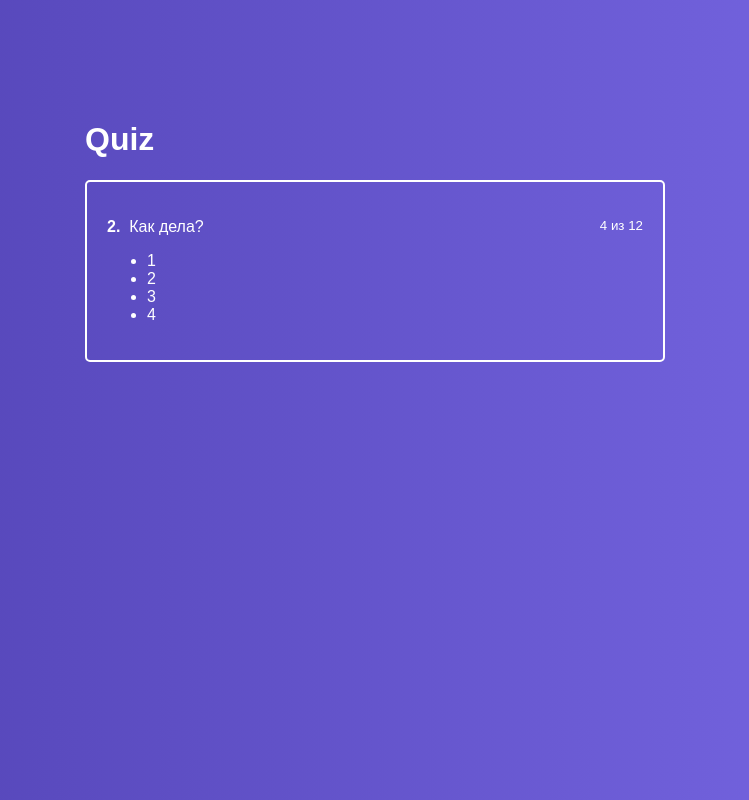
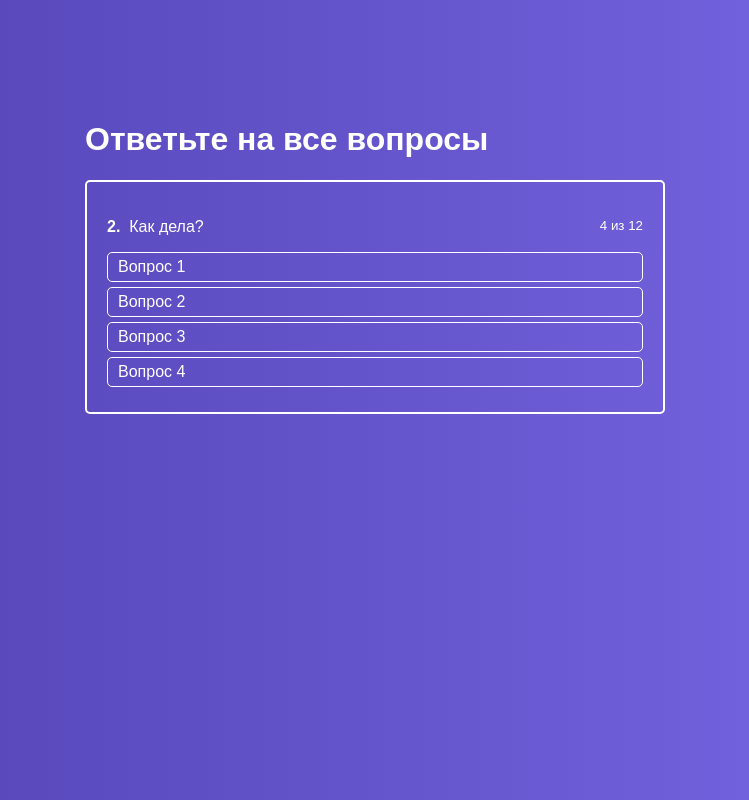
Before and after one commit to iuru2522/test-app, a React app: page / in a window 1280 px wide. Shown: the whole page, without its empty margins (265-1014 px from the left). Built offline with nearby package versions, Linux system fonts and the light colour scheme.

Commit message:
6.1 06-06

```diff
--- a/src/components/ActiveQuiz/ActiveQuiz.js
+++ b/src/components/ActiveQuiz/ActiveQuiz.js
@@ -1,5 +1,6 @@
 import React from 'react'
 import classes from './ActiveQuiz.css'
+import AnswersList from './AnswersList/AnswersList'
 
 const ActiveQuiz = props => (
   <div className={classes.ActiveQuiz}>
@@ -12,12 +13,9 @@ const ActiveQuiz = props => (
       <small>4 из 12</small>
     </p>
 
-    <ul>
-      <li>1</li>
-      <li>2</li>
-      <li>3</li>
-      <li>4</li>
-    </ul>
+    <AnswersList
+      answers={props.answers}
+    />
   </div>
 )
 
--- /dev/null
+++ b/src/components/ActiveQuiz/AnswersList/AnswerItem/AnswerItem.css
@@ -0,0 +1,12 @@
+.AnswerItem {
+    border: 1px solid #fff;
+    border-radius: 5px;
+    padding: 5px 10px;
+    margin-bottom: 5px;
+    cursor: pointer;
+}
+
+.AnswerItem:hover {
+    background: rgba(255, 255, 255, .2);
+    transition: background .3s ease-in-out;
+}
--- /dev/null
+++ b/src/components/ActiveQuiz/AnswersList/AnswerItem/AnswerItem.js
@@ -0,0 +1,14 @@
+import React from 'react'
+import classes from './AnswerItem.css'
+
+const AnswerItem = props => {
+  return (
+    <li
+      className={classes.AnswerItem}
+    >
+      { props.answer.text }
+    </li>
+  )
+}
+
+export default AnswerItem
--- /dev/null
+++ b/src/components/ActiveQuiz/AnswersList/AnswersList.css
@@ -0,0 +1,5 @@
+.AnswersList {
+    list-style: none;
+    margin: 0;
+    padding: 0;
+}
--- /dev/null
+++ b/src/components/ActiveQuiz/AnswersList/AnswersList.js
@@ -0,0 +1,18 @@
+import React from 'react'
+import classes from './AnswersList.css'
+import AnswerItem from './AnswerItem/AnswerItem'
+
+const AnswersList = props => (
+  <ul className={classes.AnswersList}>
+    { props.answers.map((answer, index) => {
+      return (
+        <AnswerItem
+          key={index}
+          answer={answer}
+        />
+      )
+    }) }
+  </ul>
+)
+
+export default AnswersList
--- a/src/containers/Quiz/Quiz.js
+++ b/src/containers/Quiz/Quiz.js
@@ -4,16 +4,27 @@ import ActiveQuiz from '../../components/ActiveQuiz/ActiveQuiz'
 
 class Quiz extends Component {
   state = {
-    quiz: []
+    quiz: [
+      {
+        answers: [
+          {text: 'Вопрос 1'},
+          {text: 'Вопрос 2'},
+          {text: 'Вопрос 3'},
+          {text: 'Вопрос 4'}
+        ]
+      }
+    ]
   }
 
   render() {
     return (
       <div className={classes.Quiz}>
         <div className={classes.QuizWrapper}>
-          <h1>Quiz</h1>
+          <h1>Ответьте на все вопросы</h1>
 
-          <ActiveQuiz />
+          <ActiveQuiz
+            answers={this.state.quiz[0].answers}
+          />
         </div>
       </div>
     )
```
Also changed, not shown: 1 other file (tests, documents, lock files or other folders).
